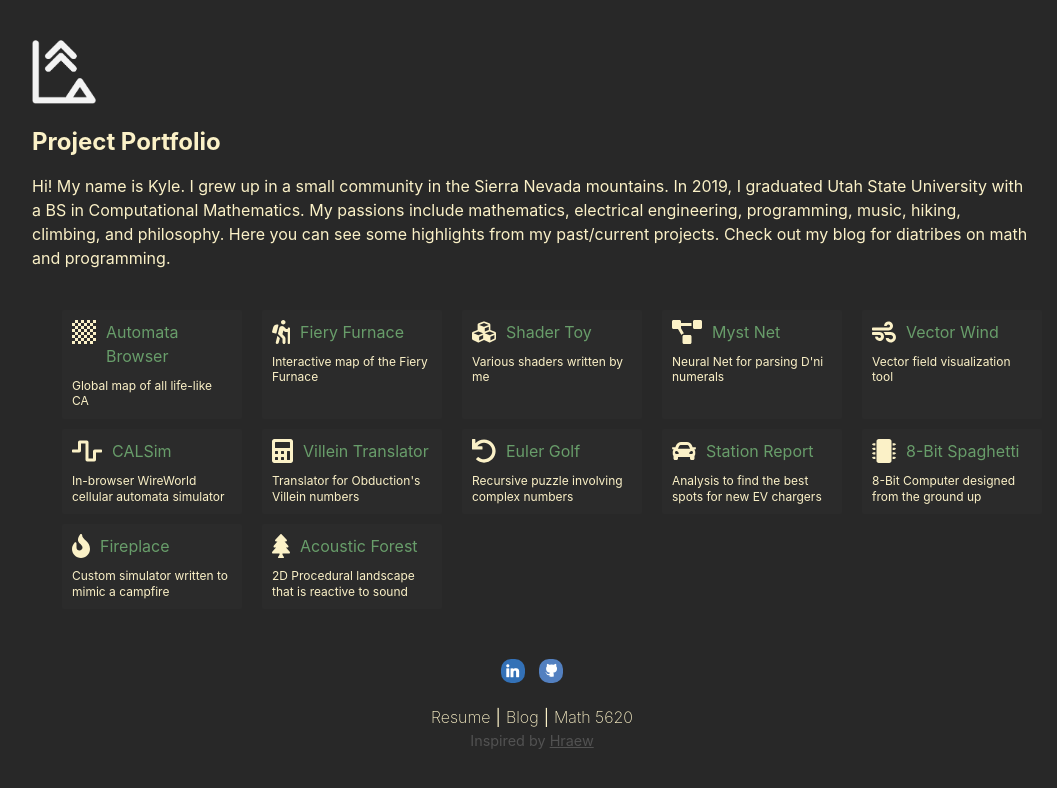
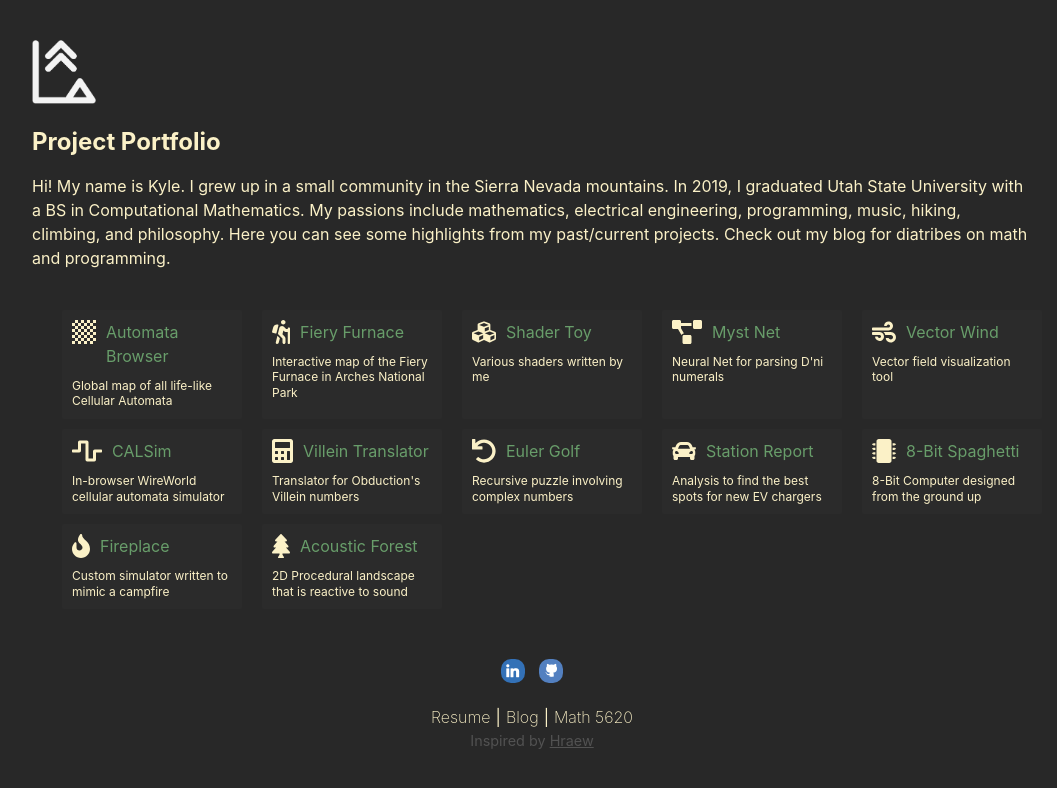
Before and after one commit to kylehovey/relto, a React (Create React App) app: page / in a window 1280 px wide. Shown: the top 788 px of the page, without its empty margins (108-1165 px from the left). Built offline with nearby package versions, Linux system fonts and the light colour scheme.

Commit message:
Made descriptions more verbose

```diff
--- a/src/data/projects.js
+++ b/src/data/projects.js
@@ -18,7 +18,7 @@ const projects = [
     title : "Automata Browser",
     icon: faChessBoard,
     year: "2020",
-    brief: "Global map of all life-like CA",
+    brief: "Global map of all life-like Cellular Automata",
     description : "I was researching emergent complexity in cellular automata and found a classification scheme for all quarter million life-like automata. The embedding compresses all of the rules into a nebula of points where distance between any two points provides a decent approximation of how simililarly the rules behave given a random initial board state. I built this browser with React so that I could better explore the dataset.",
     link : "/automata-nebula-explorer/index.html"
   },
@@ -26,7 +26,7 @@ const projects = [
     title : "Fiery Furnace",
     icon: faHiking,
     year: "2020",
-    brief: "Interactive map of the Fiery Furnace",
+    brief: "Interactive map of the Fiery Furnace in Arches National Park",
     description : "Pre-pandemic, my partner Hannah and I took a trip down to Arches National Park in Utah. The highlight was exploring the Fiery Furnace: a labrynth of ancient sandstone with no main trail, only meandering boulder routes and washes. I exported the route data (recorded with my watch) and interpolated photo time-stamps with location time-stamps to create an interactive map of our path with pictures along the way using Mapbox.",
     link : "/FieryFurnace/index.html"
   },
```
